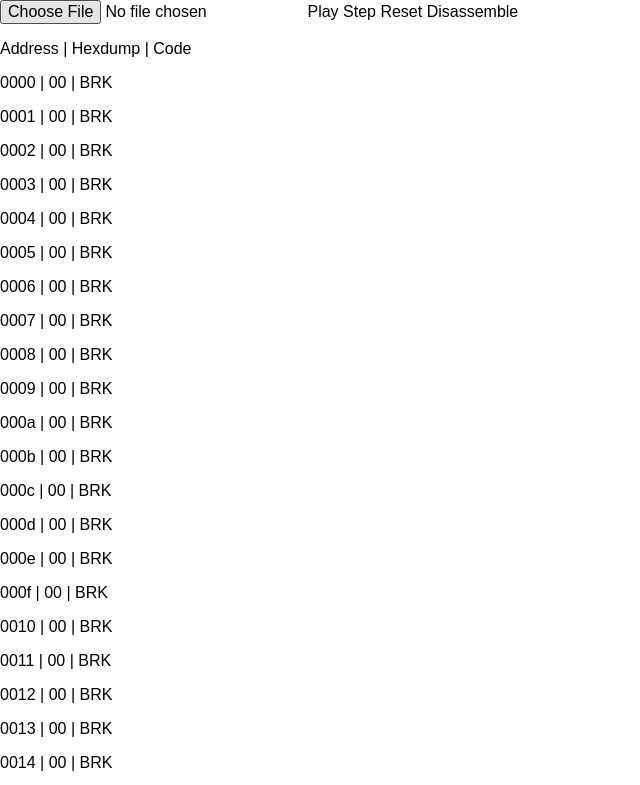
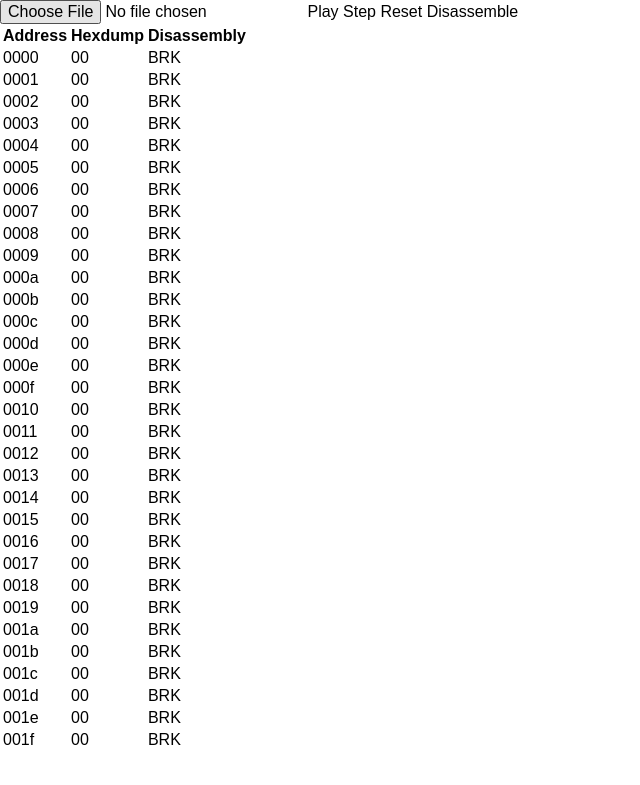
Before and after one commit to kingcons/nescavation, a website with bundled scripts: page app/index.html in a window 1280 px wide. Both pictures are taken after a click on the link "Disassemble". Shown: the top 785 px of the page, without its empty margins (0-640 px from the left). Built offline with nearby package versions, Linux system fonts and the light colour scheme; files whose address does not match are found by name; what enumify would draw is missing.

Commit message:
Add proper template for disassembly.

```diff
--- a/src/js/controllers/app.js
+++ b/src/js/controllers/app.js
@@ -1,4 +1,5 @@
 import { disassembleRange } from "../utils/disassembler";
+import { disasmTmpl } from "../templates/disassembler";
 
 class AppController {
 
@@ -26,12 +27,8 @@ class AppController {
 
   updateDisassembly () {
     let results = disassembleRange(this.cpu, 0x20);
-    let format  = ([a, h, c]) => `<p>${a} | ${h} | ${c}</p>`;
-    let html = `<div>
-      <p>Address  |  Hexdump  |  Code</p>
-      ${results.map(format).join("")}
-      </div>
-    `;
+    let html = disasmTmpl(results);
+    console.log(html);
     this.disassembly.html(html);
   }
 
--- /dev/null
+++ b/src/js/templates/disassembler.js
@@ -0,0 +1,30 @@
+function disasmTmpl (rows) {
+  return `
+  <div class="tile is-child">
+    <table class="table disasm-table">
+      <thead>
+        <tr>
+          <th>Address</th>
+          <th>Hexdump</th>
+          <th>Disassembly</th>
+        </tr>
+      </thead>
+      <tbody>
+        ${rows.map(disasmRowTmpl).join("")}
+      </tbody>
+    </table>
+  </div>
+    `;
+}
+
+function disasmRowTmpl ([address, hex, disasm]) {
+  return `
+  <tr>
+    <td>${address}</td>
+    <td>${hex}</td>
+    <td>${disasm}</td>
+  </tr>
+    `;
+}
+
+export { disasmTmpl };
--- a/src/sass/main.scss
+++ b/src/sass/main.scss
@@ -15,5 +15,9 @@
 
 .nes-disassembly {
     background-color: $black;
+}
+
+.disasm-table {
+    background-color: $black;
     color: $green;
 }
```
